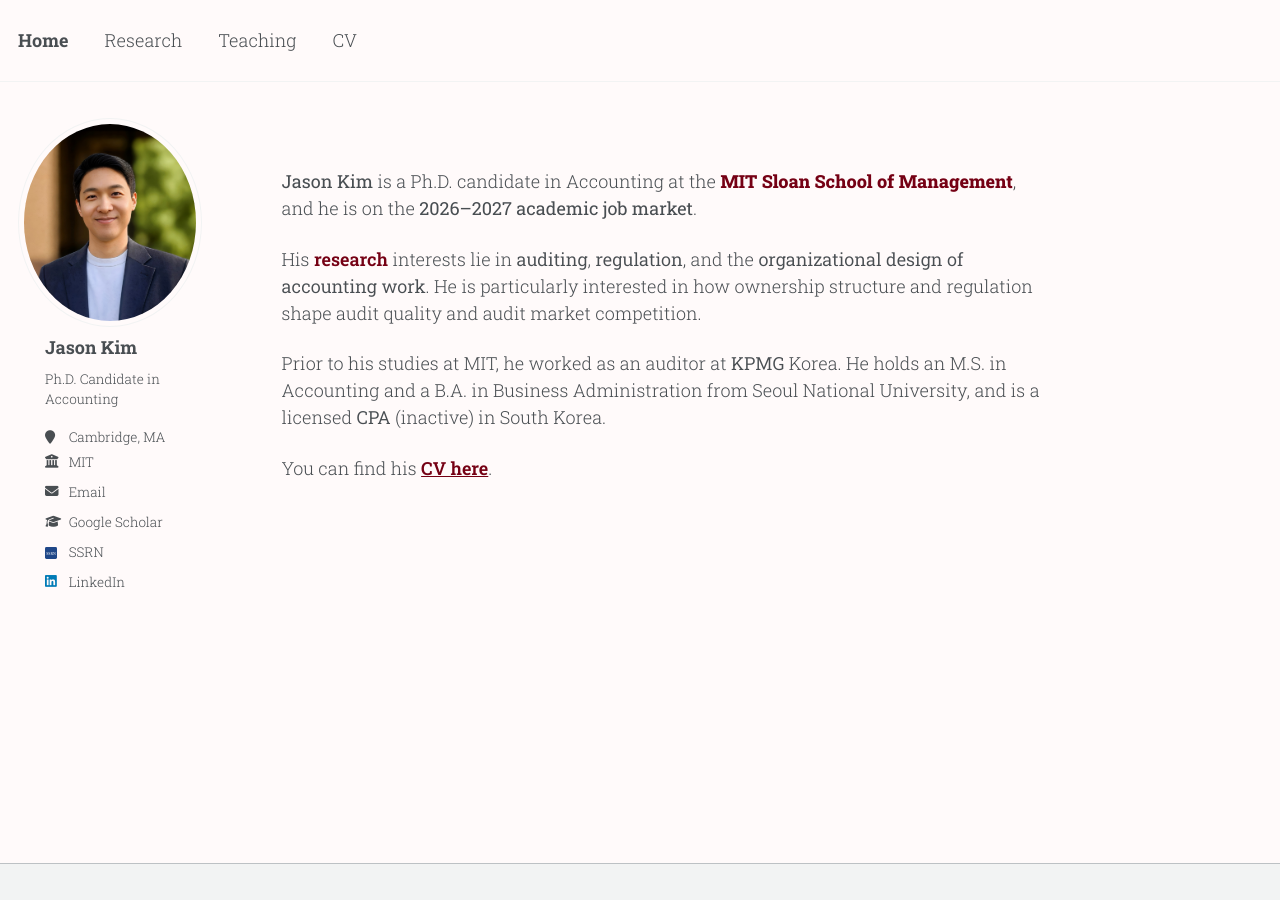
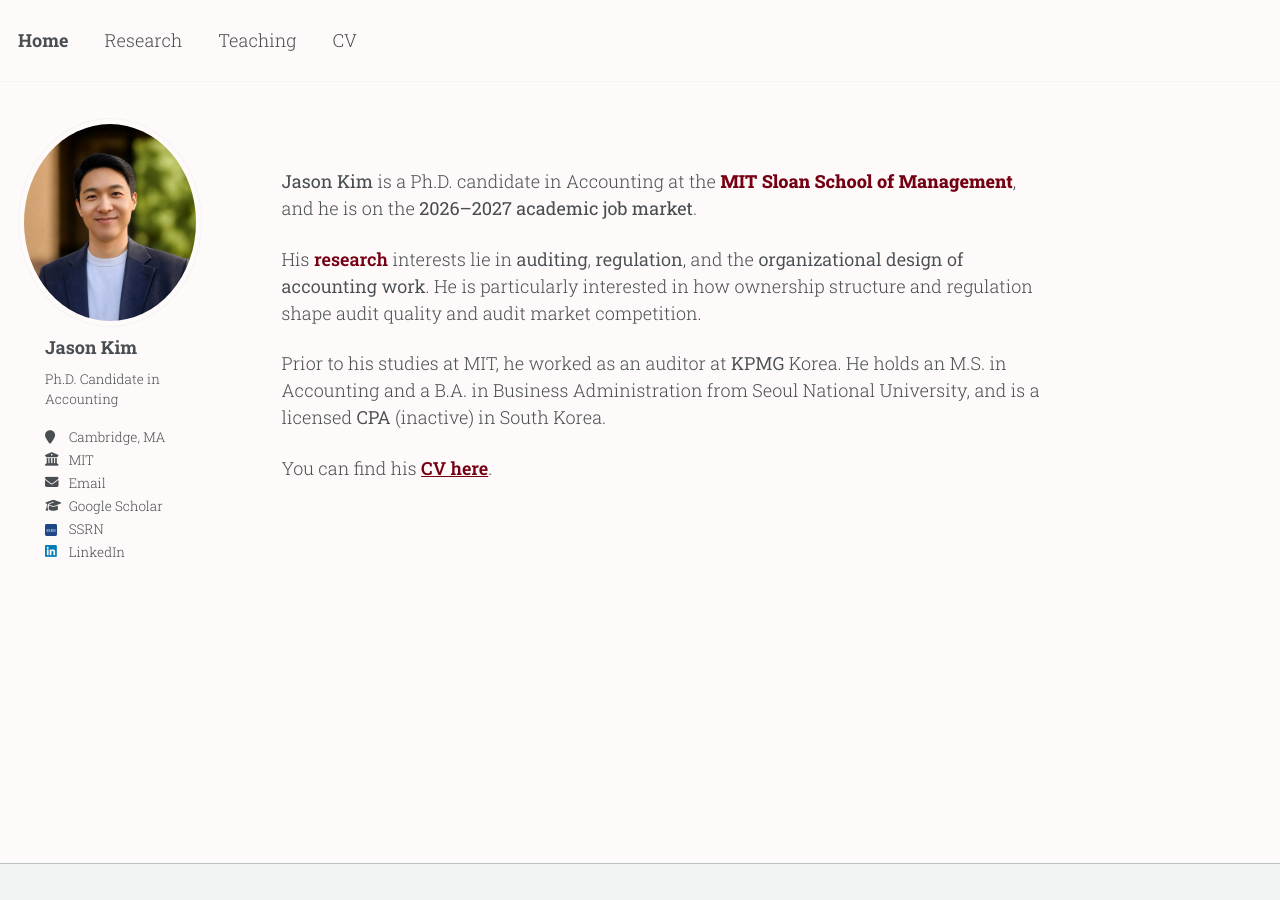
Before and after one commit to jgkim262/jgkim262.github.io, a Jekyll site: the page built from _pages/about.md, in a window 1280 px wide. Built offline with Jekyll 4.4.1, drawn with Linux system fonts in a browser that asks for light colours; a style sheet for code colours, icons or effects is not loaded.

Commit message:
Uniform sidebar row pitch: line-height only, no link extras
Co-Authored-By: Claude Fable 5 <noreply@anthropic.com>

```diff
--- a/_sass/layout/_sidebar.scss
+++ b/_sass/layout/_sidebar.scss
@@ -338,10 +338,14 @@
     // wrapped in a link centre the icon inside the <a>, not the <li>.
     display: flex;
     align-items: center;
-    margin-bottom: 3px; // was 5px; with the line-height above ~= 0.8x row pitch
+    // No extra margins or vertical padding: link rows were carrying ~7px the
+    // plain location row does not, which made MIT-through-LinkedIn read
+    // looser than Cambridge->MIT. With these at zero, every row's pitch is
+    // set purely by the list's line-height (1.2).
+    margin-bottom: 0;
     padding-right: 5px;
-    padding-top: 2px;
-    padding-bottom: 2px;
+    padding-top: 0;
+    padding-bottom: 0;
     color: inherit;
     font-size: $type-size-5;
     text-decoration: none;
```
